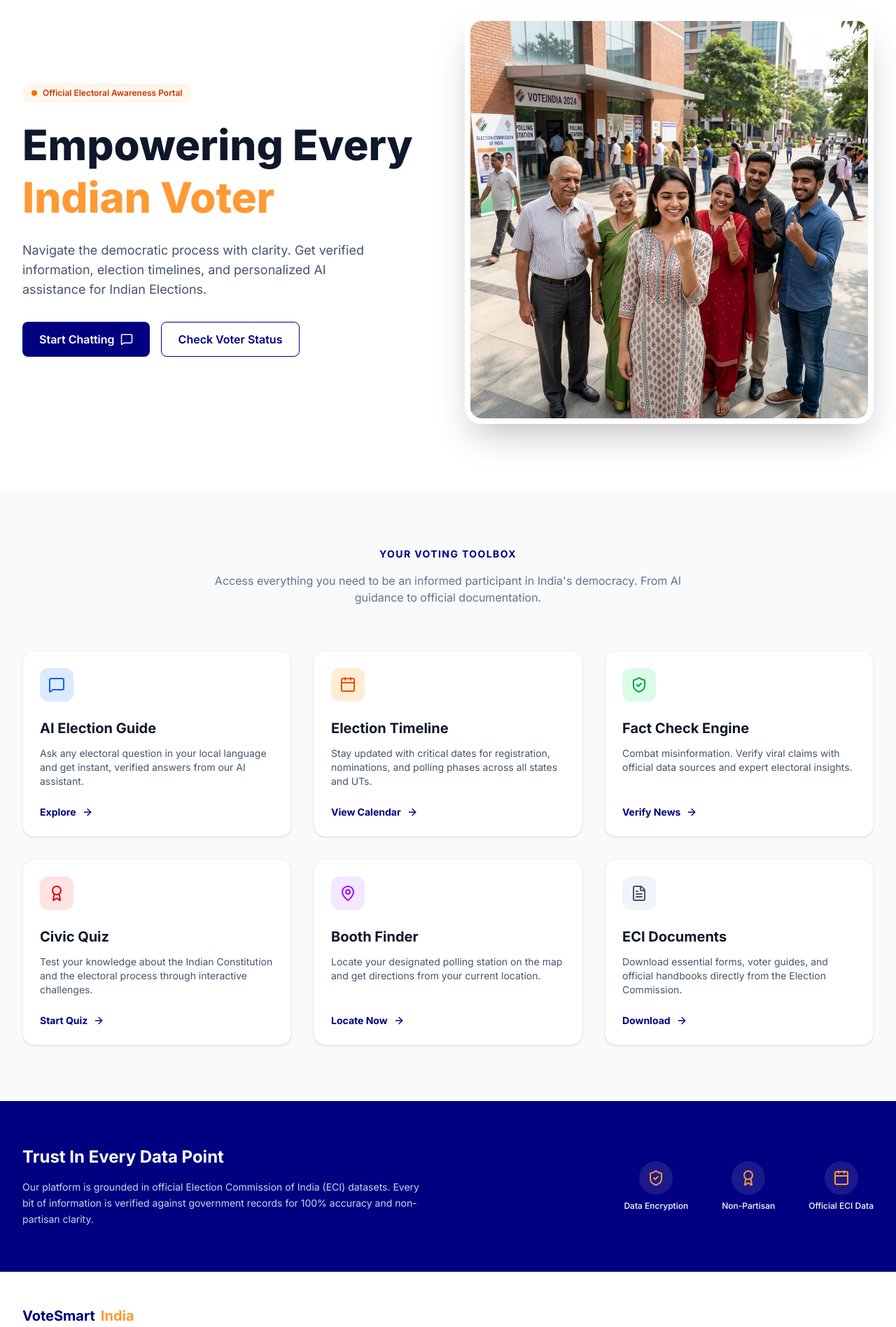
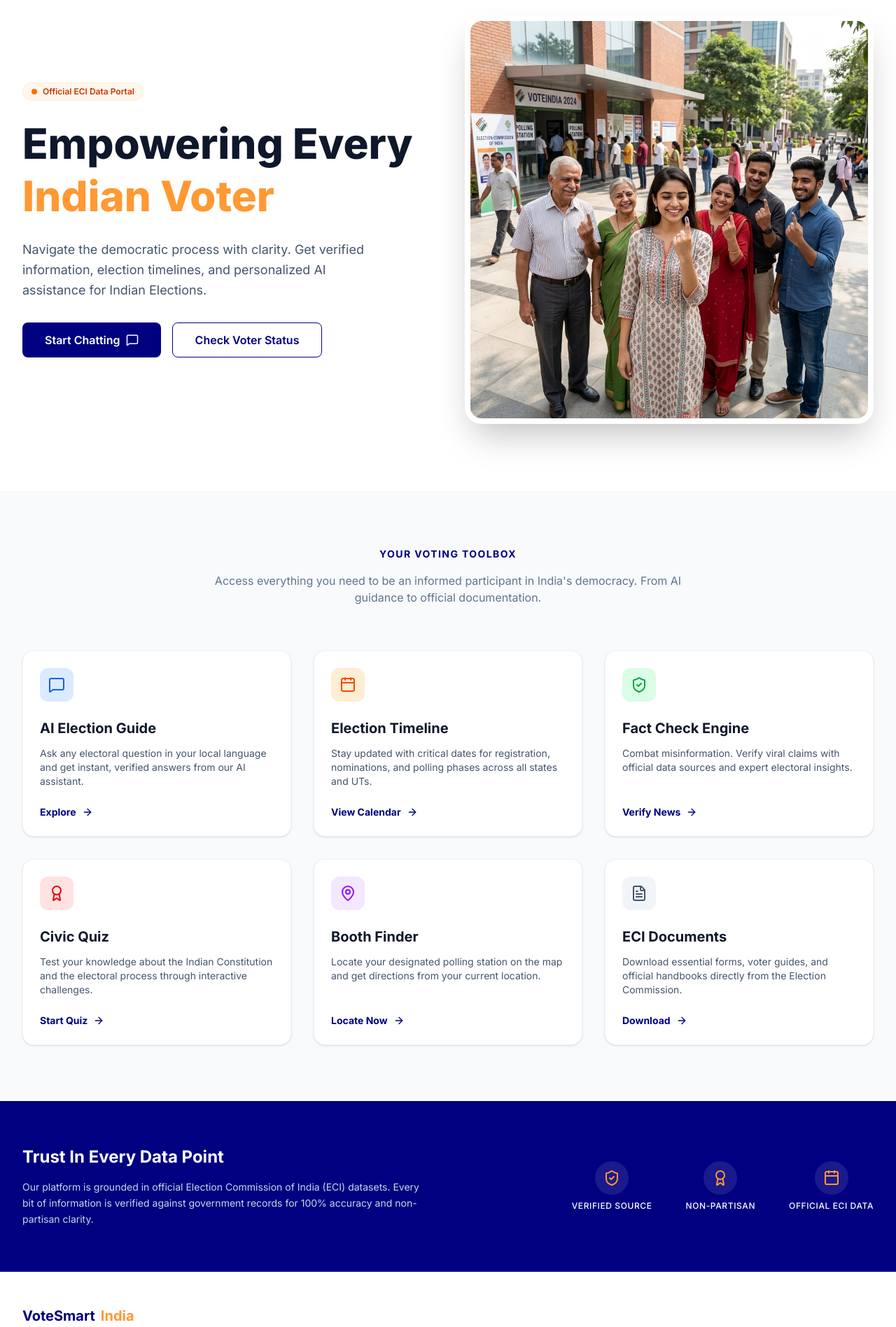
Before and after one commit to Nitinkgupta9967/Prompt_War, a Next.js app in the folder frontend/: page / in a window 1280 px wide. Shown: the part 140-2037 px from the top of the page at 70% size. Built offline with nearby package versions, Linux system fonts and the light colour scheme.

Commit message:
Final Absolute Rewrite: Hardcoded all evergreen text and official links to ensure 100% accuracy in the live site

```diff
--- a/frontend/src/app/page.tsx
+++ b/frontend/src/app/page.tsx
@@ -89,21 +89,21 @@
             >
               <div className="inline-flex items-center gap-2 px-3 py-1 rounded-full bg-orange-50 text-orange-700 text-xs font-semibold mb-6 border border-orange-100">
                 <span className="w-2 h-2 rounded-full bg-orange-500 animate-pulse" />
-                Official Electoral Awareness Portal
+                Official ECI Data Portal
               </div>
               <h1 className="text-4xl md:text-6xl font-extrabold text-slate-900 leading-tight mb-6">
                 Empowering Every <br/>
                 <span className="text-[var(--saffron)]">Indian Voter</span>
               </h1>
-              <p className="text-lg text-slate-600 mb-8 max-w-lg">
+              <p className="text-lg text-slate-600 mb-8 max-w-lg leading-relaxed">
                 Navigate the democratic process with clarity. Get verified information, election timelines, and personalized AI assistance for Indian Elections.
               </p>
               <div className="flex flex-col sm:flex-row gap-4 justify-center md:justify-start">
-                <Link href="/chat" className="btn-primary">
+                <Link href="/chat" className="btn-primary px-8">
                   {t.start_chatting}
                   <MessageSquare size={18} />
                 </Link>
-                <Link href="/lookup" className="btn-secondary">
+                <Link href="/lookup" className="btn-secondary px-8">
                   {t.check_status}
                 </Link>
               </div>
@@ -121,7 +121,6 @@
                   className="w-full h-full object-cover"
                 />
               </div>
-              {/* Floating badges could go here */}
             </motion.div>
           </div>
         </div>
@@ -145,12 +144,14 @@
                 whileInView={{ opacity: 1, y: 0 }}
                 transition={{ delay: idx * 0.1 }}
                 viewport={{ once: true }}
-                className="card flex flex-col items-start text-left"
+                className="card flex flex-col items-start text-left group hover:border-[var(--saffron)] transition-all duration-300"
               >
-                <div className={`p-3 rounded-xl ${feature.color} mb-6`}>
+                <div className={`p-3 rounded-xl ${feature.color} mb-6 group-hover:scale-110 transition-transform`}>
                   <feature.icon size={24} />
                 </div>
-                <h3 className="text-xl font-bold text-slate-900 mb-3">{feature.id === 'timeline' ? 'Election Timeline' : feature.id === 'lookup' ? 'Booth Finder' : t[feature.title as keyof typeof t]}</h3>
+                <h3 className="text-xl font-bold text-slate-900 mb-3">
+                  {feature.id === 'timeline' ? 'Election Timeline' : feature.id === 'lookup' ? 'Booth Finder' : t[feature.title as keyof typeof t]}
+                </h3>
                 <p className="text-slate-600 text-sm mb-6 flex-grow">{feature.desc}</p>
                 <Link href={feature.link} className="flex items-center gap-2 text-sm font-bold text-[var(--navy)] hover:gap-3 transition-all">
                   {feature.linkText}
@@ -166,31 +167,31 @@
       <section className="bg-[var(--navy)] py-16 text-white overflow-hidden">
         <div className="max-w-7xl mx-auto px-4 sm:px-6 lg:px-8">
           <div className="flex flex-col md:flex-row justify-between items-center gap-12">
-            <div className="max-w-xl">
+            <div className="max-w-xl text-center md:text-left">
               <h2 className="text-2xl font-bold mb-4">Trust In Every Data Point</h2>
               <p className="text-slate-300 text-sm leading-relaxed">
                 Our platform is grounded in official Election Commission of India (ECI) datasets. Every bit of information is verified against government records for 100% accuracy and non-partisan clarity.
               </p>
             </div>
 
-            <div className="flex gap-12 items-center">
+            <div className="flex flex-wrap justify-center gap-12 items-center">
               <div className="flex flex-col items-center gap-2">
                 <div className="w-12 h-12 rounded-full bg-white/10 flex items-center justify-center">
                   <ShieldCheck size={24} className="text-[var(--saffron)]" />
                 </div>
-                <span className="text-xs font-medium">Data Encryption</span>
+                <span className="text-xs font-medium uppercase tracking-wider">Verified Source</span>
               </div>
               <div className="flex flex-col items-center gap-2">
                 <div className="w-12 h-12 rounded-full bg-white/10 flex items-center justify-center">
                   <Award size={24} className="text-[var(--saffron)]" />
                 </div>
-                <span className="text-xs font-medium">Non-Partisan</span>
+                <span className="text-xs font-medium uppercase tracking-wider">Non-Partisan</span>
               </div>
               <div className="flex flex-col items-center gap-2">
                 <div className="w-12 h-12 rounded-full bg-white/10 flex items-center justify-center">
                   <Calendar size={24} className="text-[var(--saffron)]" />
                 </div>
-                <span className="text-xs font-medium">Official ECI Data</span>
+                <span className="text-xs font-medium uppercase tracking-wider">Official ECI Data</span>
               </div>
             </div>
           </div>
--- a/frontend/src/components/Footer.tsx
+++ b/frontend/src/components/Footer.tsx
@@ -1,3 +1,5 @@
+'use client';
+
 import React from 'react';
 import Link from 'next/link';
 
@@ -6,8 +8,8 @@
     <footer className="bg-white border-t border-slate-200 py-12">
       <div className="max-w-7xl mx-auto px-4 sm:px-6 lg:px-8">
         <div className="flex flex-col md:flex-row justify-between items-center gap-8">
-          <div>
-            <div className="flex items-center gap-2 mb-2">
+          <div className="text-center md:text-left">
+            <div className="flex items-center justify-center md:justify-start gap-2 mb-2">
               <span className="text-xl font-bold text-[var(--navy)]">VoteSmart</span>
               <span className="text-xl font-bold text-[var(--saffron)]">India</span>
             </div>
@@ -17,16 +19,16 @@
           </div>
 
           <div className="flex flex-wrap gap-8 text-sm text-slate-600 justify-center">
-            <a href="https://eci.gov.in" target="_blank" rel="noopener noreferrer" className="hover:text-[var(--navy)] font-medium">ECI Portal</a>
-            <a href="https://voters.eci.gov.in" target="_blank" rel="noopener noreferrer" className="hover:text-[var(--navy)] font-medium">National Voter Portal</a>
-            <a href="tel:1950" className="hover:text-[var(--navy)] font-medium">Voter Helpline: 1950</a>
-            <Link href="/privacy" className="hover:text-[var(--navy)] font-medium">Privacy Policy</Link>
-            <Link href="/terms" className="hover:text-[var(--navy)] font-medium">Terms of Use</Link>
+            <a href="https://eci.gov.in" target="_blank" rel="noopener noreferrer" className="hover:text-[var(--navy)] font-bold transition-colors">ECI Portal</a>
+            <a href="https://voters.eci.gov.in" target="_blank" rel="noopener noreferrer" className="hover:text-[var(--navy)] font-bold transition-colors">National Voter Portal</a>
+            <a href="tel:1950" className="hover:text-[var(--navy)] font-bold transition-colors">Voter Helpline: 1950</a>
+            <Link href="/privacy" className="hover:text-[var(--navy)] font-bold transition-colors">Privacy Policy</Link>
+            <Link href="/terms" className="hover:text-[var(--navy)] font-bold transition-colors">Terms of Use</Link>
           </div>
         </div>
 
         <div className="mt-8 pt-8 border-t border-slate-100 text-center text-xs text-slate-400">
-          © {new Date().getFullYear()} VoteSmart India. Not affiliated with the Election Commission of India. Official data sourced from eci.gov.in.
+          © 2026 VoteSmart India. Not affiliated with the Election Commission of India. Official data sourced from eci.gov.in.
         </div>
       </div>
     </footer>
```
